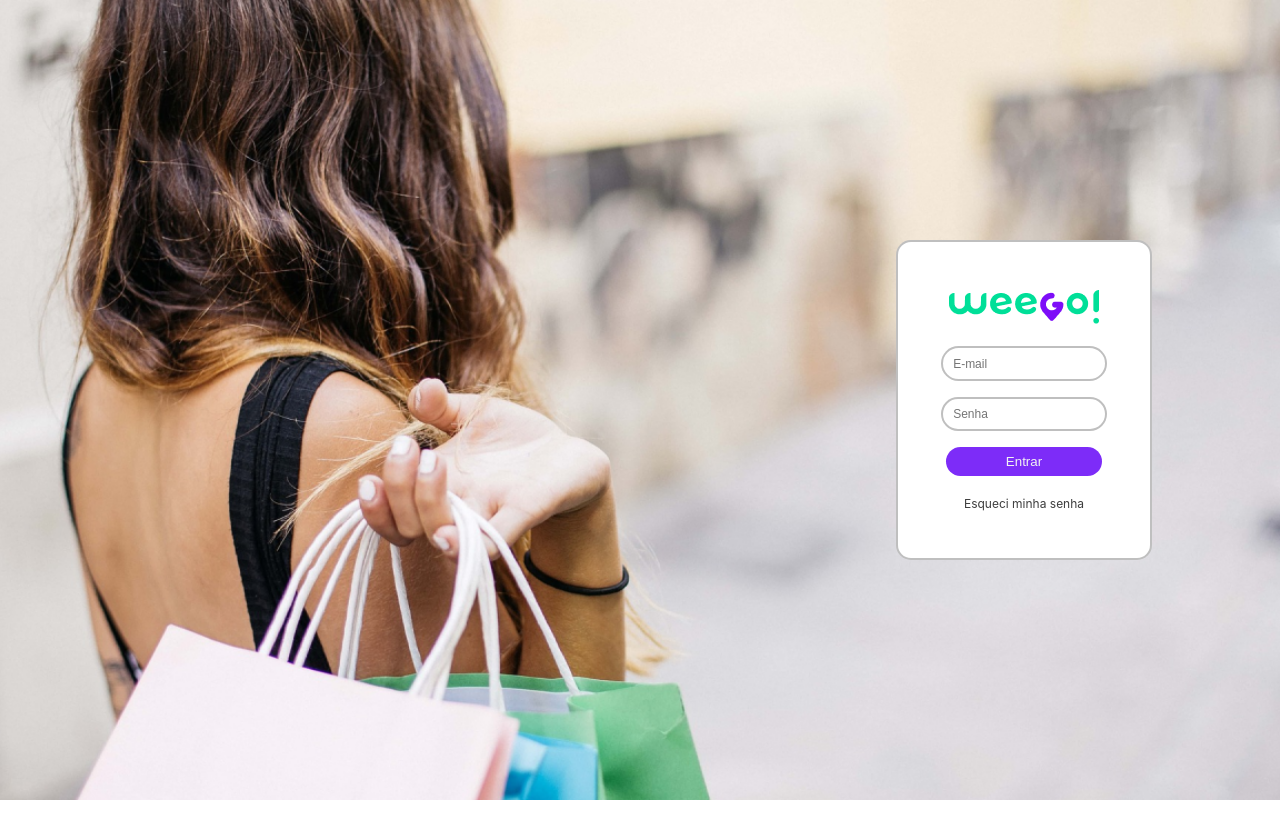
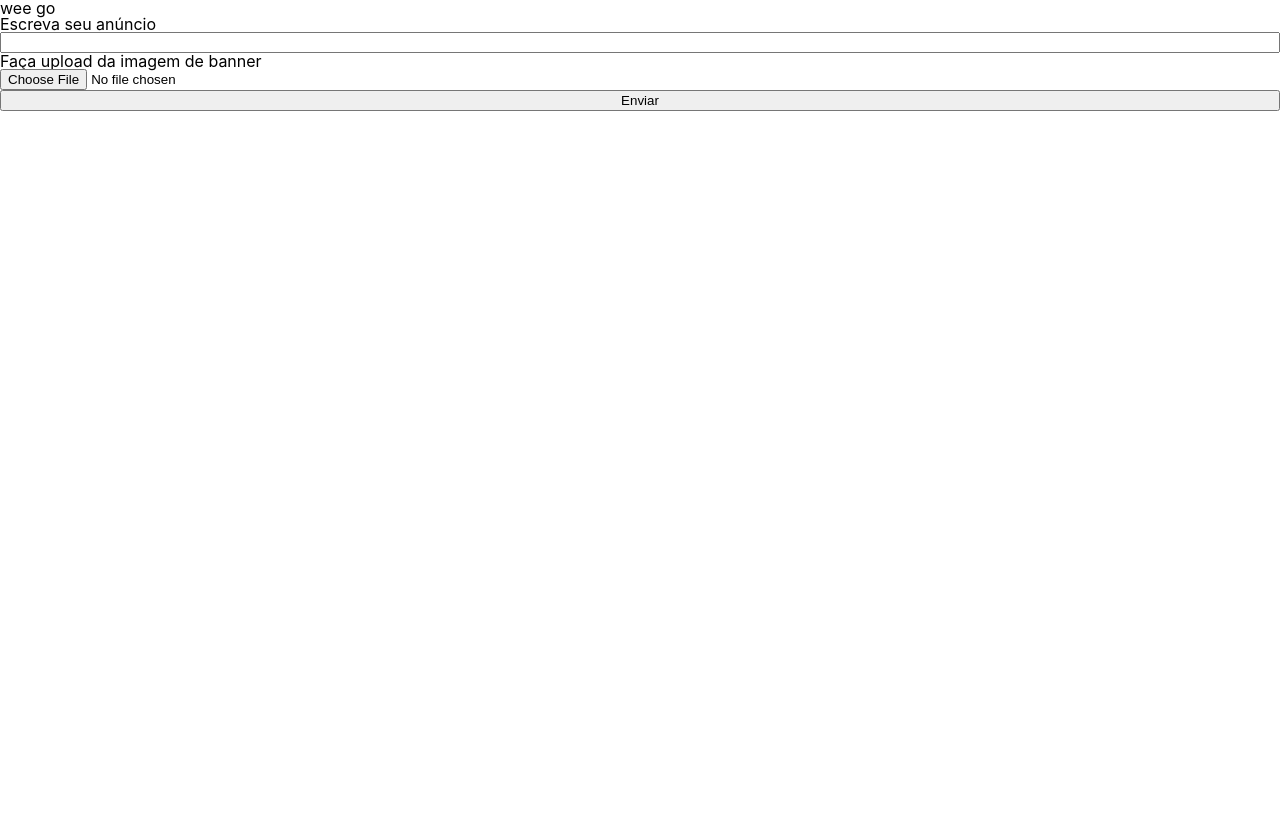
Before and after one commit to Wee-Go/WeeGoClient, a React (Create React App) app in the folder system/: page /cupom in a window 1280 px wide. Built offline with nearby package versions, Linux system fonts and the light colour scheme; no server answers; sample sign-in values are in the browser's storage.

Commit message:
add integration upload file with firebase

```diff
--- /dev/null
+++ b/system/src/pages/cupom/index.tsx
@@ -0,0 +1,74 @@
+import { useEffect, useState } from "react";
+import { useNavigate } from "react-router-dom";
+import { FormContainer, MainContainer } from "./style";
+import { storage } from "../../services/firebaseConfig";
+import { ref, uploadBytesResumable, getDownloadURL } from "firebase/storage";
+
+const CupomPage = () => {
+  const [imgUrl, setImgURL] = useState("");
+  const [progress, setProgress] = useState(0);
+
+  function handleUpload(event: any) {
+    event.preventDefault();
+
+    const file = event.target[1].files ? event.target[1].files[0] : undefined;
+    console.log(file);
+    const storageRef = ref(storage, `cupons/${file.name}`);
+    const uploadTask = uploadBytesResumable(storageRef, file);
+
+    uploadTask.on(
+      "state_changed",
+      (snapshot) => {
+        const progress =
+          (snapshot.bytesTransferred / snapshot.totalBytes) * 100;
+        setProgress(progress);
+      },
+      (error) => {
+        alert(error);
+      },
+      () => {
+        getDownloadURL(uploadTask.snapshot.ref).then((url) => {
+          setImgURL(url);
+        });
+      }
+    );
+  }
+
+  //>>>>>>>>>>>>>>>>>>>>>>>>>>>>>>>>>>>>>>>>>>>>>>>>>>>>>>>>>>>>>>
+
+  const navigate = useNavigate();
+  useEffect(() => {
+    const token = window.localStorage.getItem("@acessToken");
+
+    if (!token) {
+      navigate("/login");
+    }
+  }, []);
+
+  return (
+    <>
+      <h1>wee go</h1>
+      <MainContainer>
+        <FormContainer onSubmit={handleUpload}>
+          <label htmlFor="write">Escreva seu anúncio</label>
+          <input type="text" id="write" />
+
+          <label htmlFor="banner_pic">Faça upload da imagem de banner</label>
+          <input type="file" id="banner_pic" accept=".jpg, .jpeg, .png" />
+
+          {/* <label htmlFor="cupom_pic">Faça upload da imagem de faixada</label>
+          <input
+            type="file"
+            id="cupom_pic"
+            name="cupom_pic"
+            accept=".jpg, .jpeg, .png"
+          /> */}
+
+          <button type="submit">Enviar</button>
+        </FormContainer>
+      </MainContainer>
+    </>
+  );
+};
+
+export default CupomPage;
--- /dev/null
+++ b/system/src/pages/cupom/style.ts
@@ -0,0 +1,11 @@
+import styled from "styled-components";
+
+export const MainContainer = styled.main`
+  display: flex;
+  flex-direction: column;
+`;
+
+export const FormContainer = styled.form`
+  display: flex;
+  flex-direction: column;
+`;
--- a/system/src/pages/login/index.tsx
+++ b/system/src/pages/login/index.tsx
@@ -33,7 +33,7 @@ const LoginPage = () => {
       toast.success("Logado com Sucesso !");
       console.log(user);
 
-      // navigate("/choice", { replace: true });
+      navigate("/choice", { replace: true });
     }
 
     if (error) {
--- a/system/src/routes/index.tsx
+++ b/system/src/routes/index.tsx
@@ -1,6 +1,7 @@
 import { Route, Routes } from "react-router-dom";
 import LoginPage from "../pages/login";
 import ChoicePage from "../pages/choice";
+import CupomPage from "../pages/cupom";
 
 const MainRoutes = () => {
   return (
@@ -9,6 +10,7 @@ const MainRoutes = () => {
       <Route path="/client" element={<LoginPage />} />
       <Route path="/login" element={<LoginPage />} />
       <Route path="/choice" element={<ChoicePage />} />
+      <Route path="/cupom" element={<CupomPage />} />
     </Routes>
   );
 };
--- a/system/src/services/firebaseConfig.ts
+++ b/system/src/services/firebaseConfig.ts
@@ -1,6 +1,7 @@
 import { initializeApp } from "firebase/app";
 import { getAuth } from "firebase/auth";
 import { getAnalytics } from "firebase/analytics";
+import { getStorage } from "firebase/storage";
 
 const firebaseConfig = {
   apiKey: "AIzaSyDMc1pEJUb7x7fUEnaQJkoYx_xIqYETXZg",
@@ -14,5 +15,5 @@ const firebaseConfig = {
 
 const app = initializeApp(firebaseConfig);
 export const analytics = getAnalytics(app);
-
 export const auth = getAuth(app);
+export const storage = getStorage(app);
```
